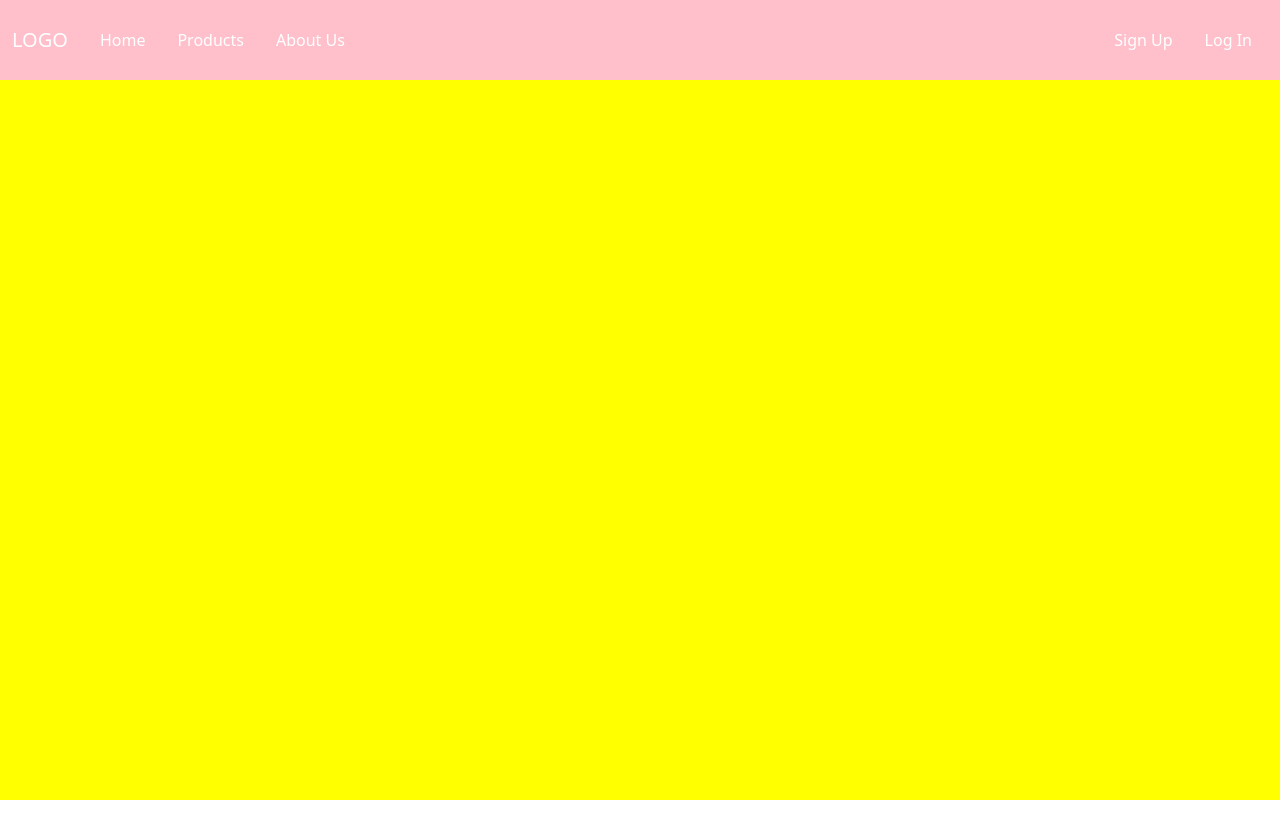
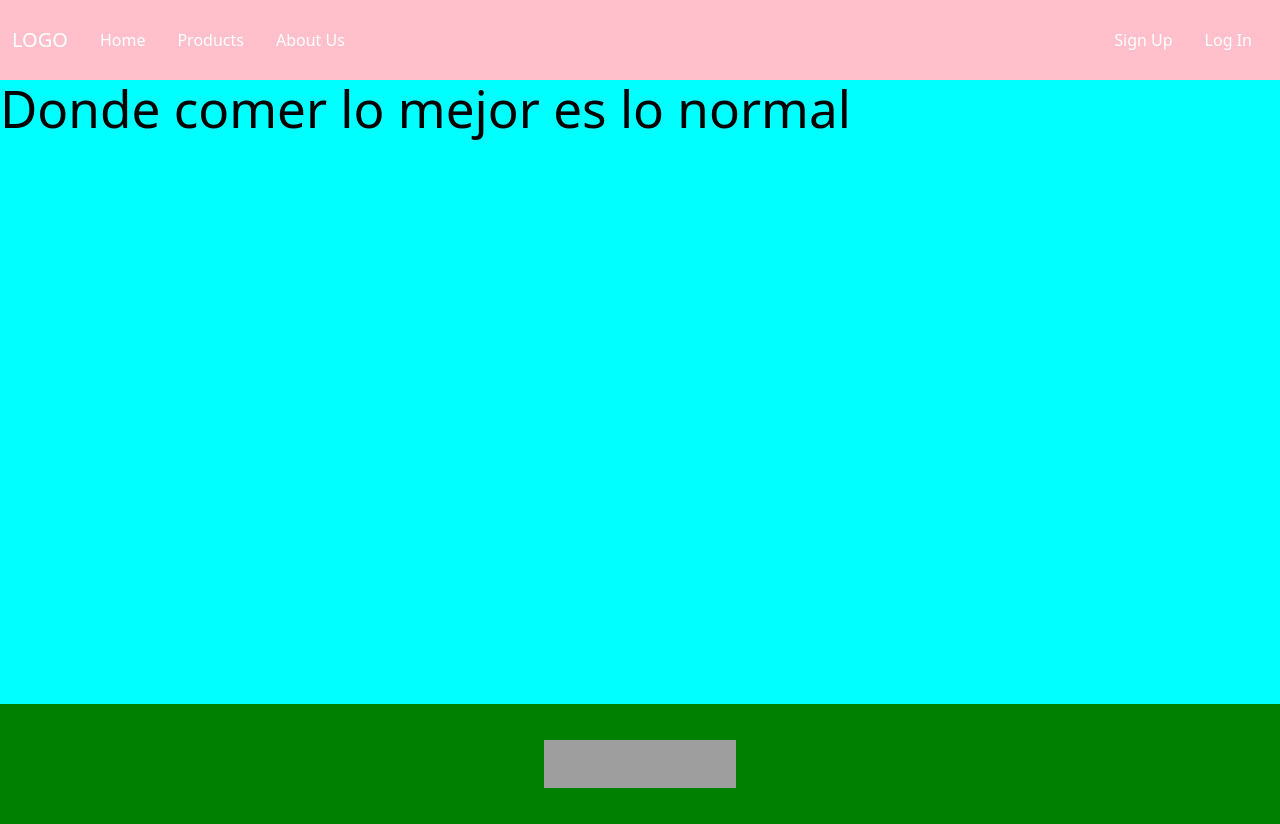
Before and after one commit to jcarlos2n/PF-ecommerce-FRONT, a React (Vite) app: page / in a window 1280 px wide. Before the commit the page ends 800 px from the top, so only its background shows below. Built offline with nearby package versions, Linux system fonts and the light colour scheme; grey boxes are pictures that could not be loaded.

Commit message:
feat: create Login foolder

```diff
--- a/src/App.jsx
+++ b/src/App.jsx
@@ -1,9 +1,10 @@
 import { useState } from 'react'
 import reactLogo from './assets/react.svg'
 import './App.scss'
-import { BrowserRouter } from 'react-router-dom'
+import { BrowserRouter, Route, Routes} from 'react-router-dom'
 import Header from "./components/Header/Header"
 import Footer from './components/Footer/Footer'
+import Home from './containers/Home/Home'
 
 function App() {
 
@@ -12,6 +13,9 @@ function App() {
     <div className="App">
       <BrowserRouter>
         <Header />
+        <Routes>
+          <Route path='/' element={<Home/>}/>
+        </Routes>
         <Footer />
       </BrowserRouter>
     </div>
--- a/src/components/Footer/Footer.jsx
+++ b/src/components/Footer/Footer.jsx
@@ -3,6 +3,8 @@ import React from "react";
 import './Footer.scss'
 
 const Footer = props => {
+
+    return (
         <div className="footer">
             <div className="footerTop">
                 <div className="footerIcons">
@@ -17,6 +19,8 @@ const Footer = props => {
             <div className="footerMiddle"></div>
             <div className="footerBottom"></div>
         </div>
+    )
+
 }
 
 export default Footer;
--- a/src/components/Footer/Footer.scss
+++ b/src/components/Footer/Footer.scss
@@ -14,5 +14,10 @@
         align-items: center;
         justify-content: center;
         flex-direction: row;
+
+        .logo{
+            height: 3em;
+        }
     }
+
 }
--- /dev/null
+++ b/src/containers/Home/Home.jsx
@@ -0,0 +1,16 @@
+
+import react from "react";
+import "./Home.scss"
+
+const Home = props => {
+
+    return(
+        <div className="homeWall">
+            <div>
+                <h1>Donde comer lo mejor es lo normal</h1>
+            </div>
+        </div>
+    )
+}
+
+export default Home;
--- /dev/null
+++ b/src/containers/Home/Home.scss
@@ -0,0 +1,5 @@
+.homeWall {
+    width: 100vw;
+    height: 78vh;
+    background-color: aqua;
+}
--- /dev/null
+++ b/src/containers/User/Login/Login.jsx
@@ -0,0 +1,2 @@
+import React from "react";
+import "./Login.scss"
```
Also changed, not shown: src/containers/User/Login/Login.scss (added). Lines whose indentation alone changed are shown as unchanged.
